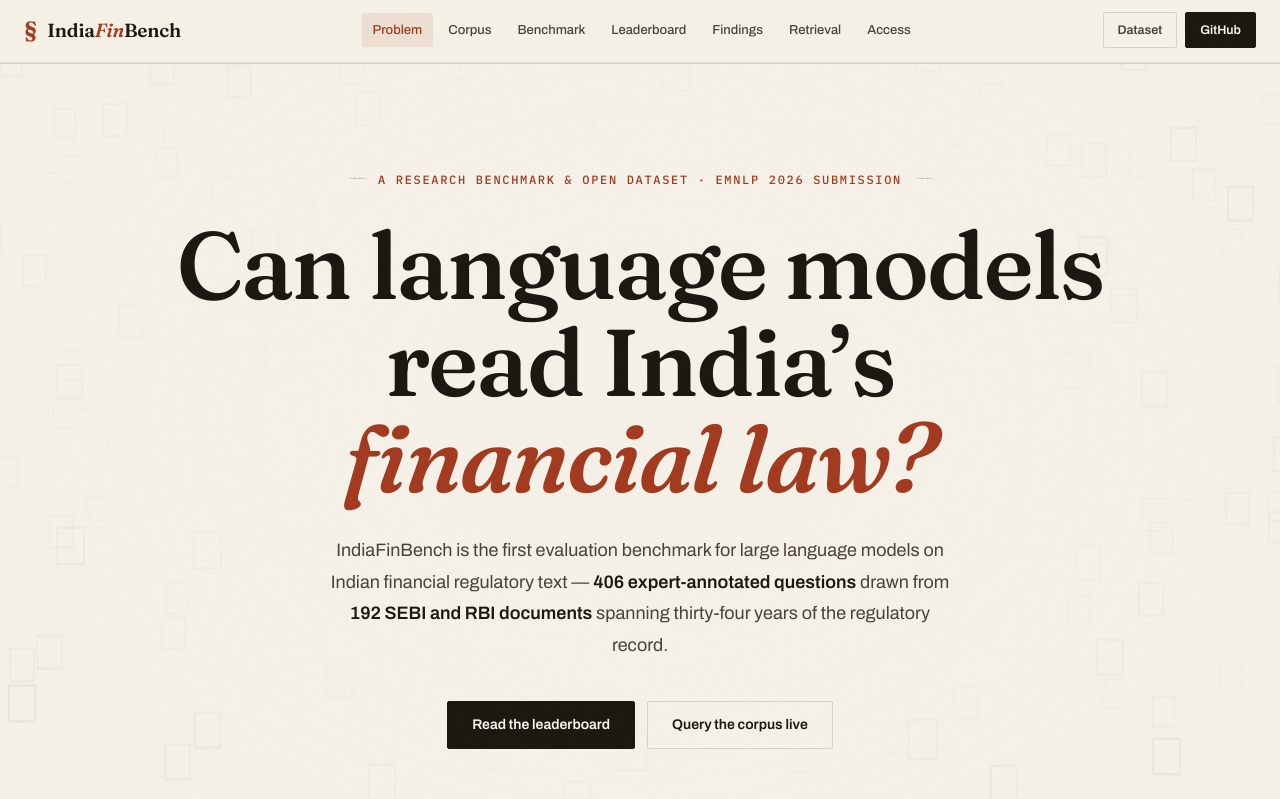
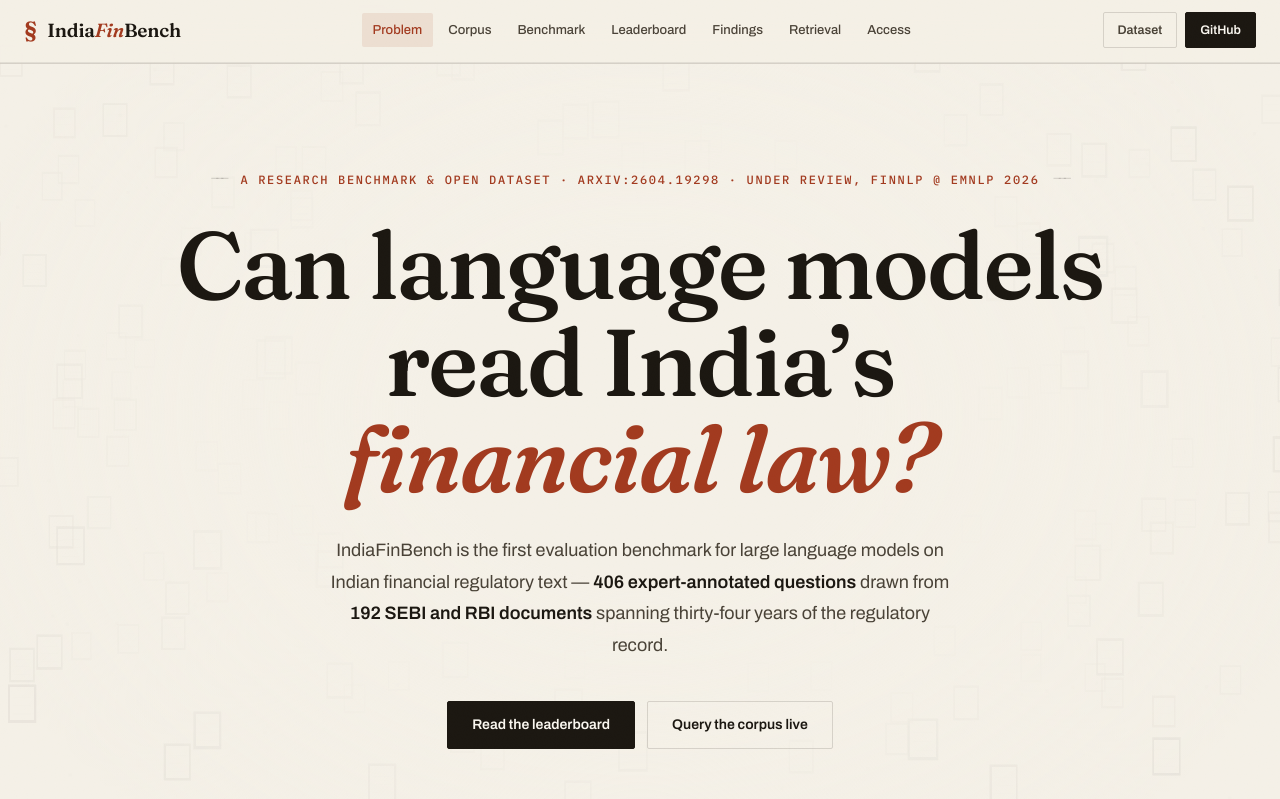
Before and after one commit to Rajveer-code/IndiaFinBench, a Flask app: page / in a window 1280 px wide. Shown: the top 799 px of the page. Run offline with Flask 3, Linux system fonts and the light colour scheme; data comes from the database, SQL or seed files in the repository.

Commit message:
fix: correct citation and venue claims
The BibTeX in the README, the HF card, and the live Space's copy-to-clipboard
citation box all asserted publication in EMNLP proceedings. The paper is an
arXiv preprint under review at the FinNLP workshop, not an EMNLP proceedings
paper. Replaced with the correct @misc arXiv form (2604.19298).

Also replaces the empty-href 'Target: EMNLP 2026' badge with real arXiv and
status badges, and corrects the Space hero kicker.

```diff
--- a/demo/templates/index.html
+++ b/demo/templates/index.html
@@ -88,7 +88,7 @@
 <!-- ════════ HERO ════════ -->
 <section class="hero">
   <div class="hero-inner">
-    <p class="hero-kicker reveal">A research benchmark &amp; open dataset · EMNLP 2026 submission</p>
+    <p class="hero-kicker reveal">A research benchmark &amp; open dataset · arXiv:2604.19298 · under review, FinNLP @ EMNLP 2026</p>
     <h1 class="hero-title reveal">Can language models read India&rsquo;s <em>financial&nbsp;law?</em></h1>
     <p class="hero-sub reveal">
       IndiaFinBench is the first evaluation benchmark for large language models on Indian
@@ -512,14 +512,16 @@
       <div class="panel-bar"><div><h3 class="panel-title">Cite the record</h3><p class="panel-sub">Dataset CC BY 4.0 · code MIT · source documents public domain (Government of India).</p></div></div>
       <div class="cite-box">
         <button class="copy-btn" id="copyBtn">Copy</button>
-<pre class="mono" id="citeText">{% raw %}@article{pall2026indiafinbench,
-  title   = {{IndiaFinBench}: An Evaluation Benchmark
-             for LLM Performance on Indian Financial
-             Regulatory Text},
-  author  = {Pall, Rajveer Singh},
-  journal = {Proceedings of EMNLP},
-  year    = {2026},
-  url     = {https://github.com/Rajveer-code/IndiaFinBench}
+<pre class="mono" id="citeText">{% raw %}@misc{pall2026indiafinbench,
+  title         = {{IndiaFinBench}: An Evaluation Benchmark
+                   for Large Language Model Performance on
+                   Indian Financial Regulatory Text},
+  author        = {Pall, Rajveer Singh},
+  year          = {2026},
+  eprint        = {2604.19298},
+  archivePrefix = {arXiv},
+  primaryClass  = {cs.CL},
+  url           = {https://arxiv.org/abs/2604.19298}
 }{% endraw %}</pre>
       </div>
       <div class="access-links">
```
Also changed, not shown: README.md, README_HF.md.
